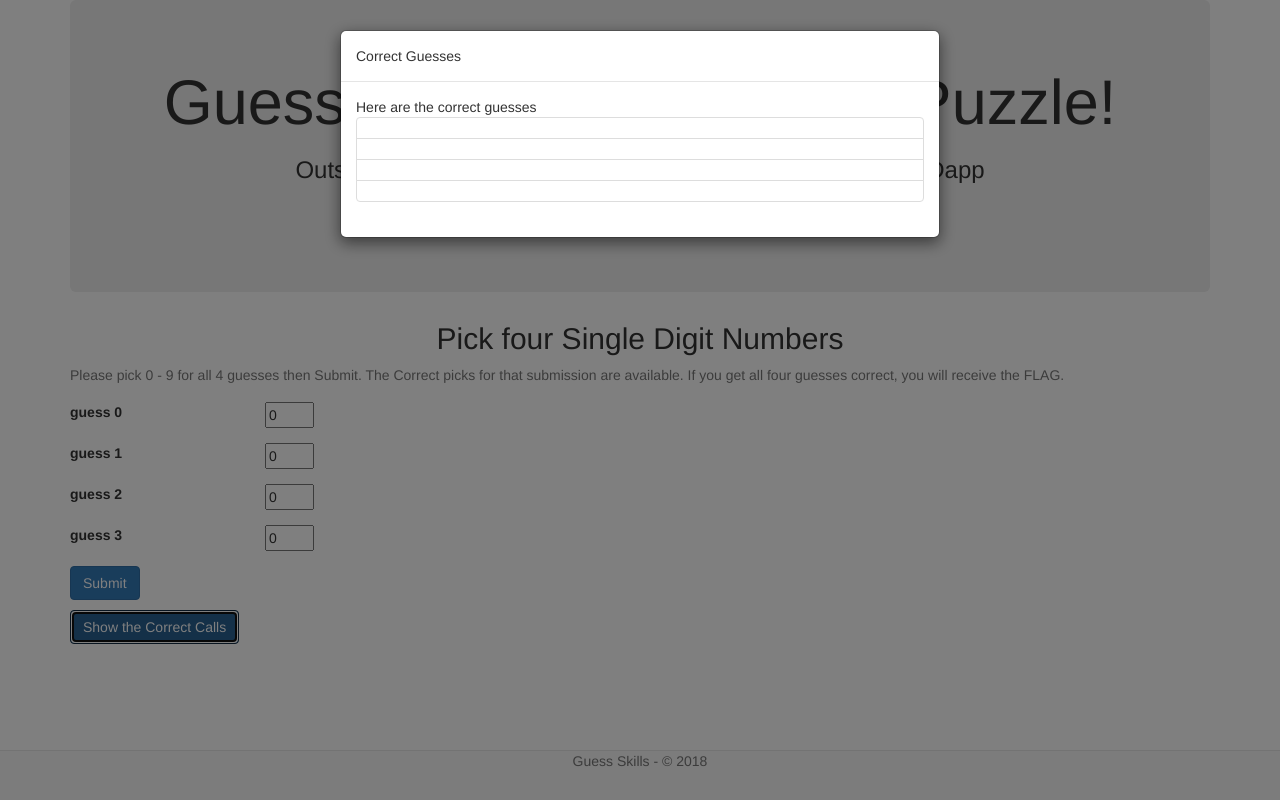
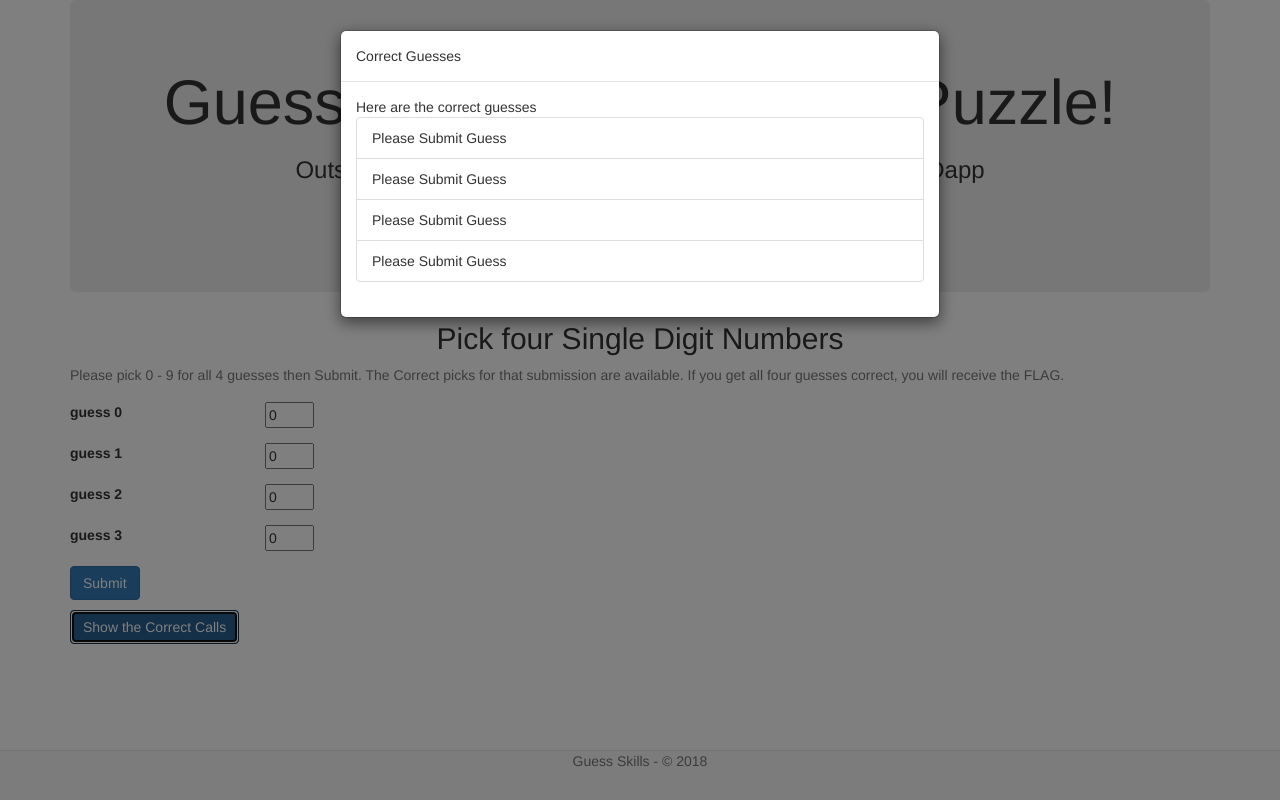
Before and after one commit to glgaines/guess5, a website: page docs/index.html in a window 1280 px wide. Both pictures are taken after a click on the button "Show the Correct Calls". Drawn offline with nearby package versions, Linux system fonts and the light colour scheme.

Commit message:
adding front end files for Github Pages

```diff
--- a/docs/index.html
+++ b/docs/index.html
@@ -60,10 +60,10 @@
 						 <div class="modal-body">
 							 Here are the correct guesses
 							 <ul class="list-group">
-								 <li class = "list-group-item" id="correct_0"></li>
-								 <li class = "list-group-item" id="correct_1"></li>
-								 <li class = "list-group-item" id="correct_2"></li>
-								 <li class = "list-group-item" id="correct_3"></li>
+								 <li class = "list-group-item" id="correct_0">Please Submit Guess</li>
+								 <li class = "list-group-item" id="correct_1">Please Submit Guess</li>
+								 <li class = "list-group-item" id="correct_2">Please Submit Guess</li>
+								 <li class = "list-group-item" id="correct_3">Please Submit Guess</li>
 							 </ul>
 						 </div>
 					 </div>
```
Also changed, not shown: src/index.html (+4 -4 lines).
